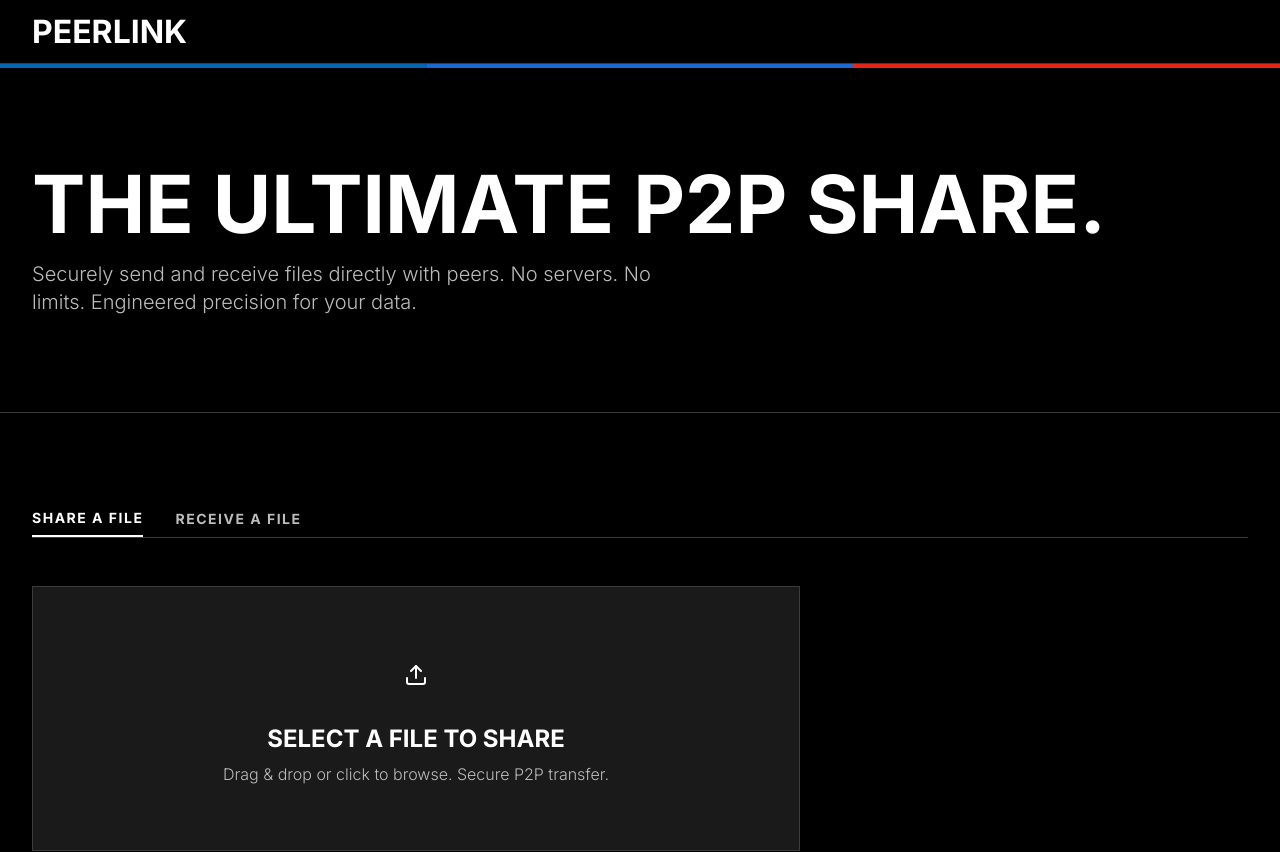
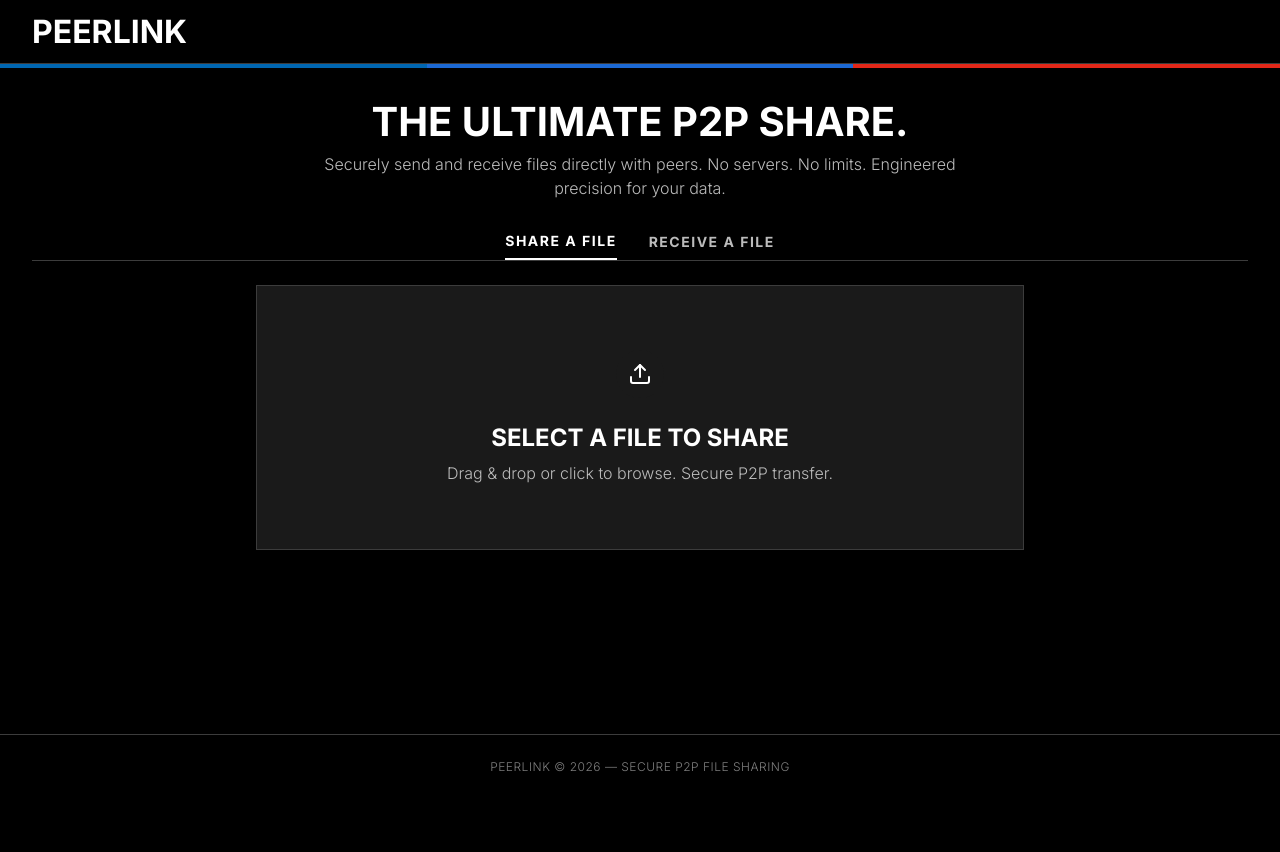
Before and after one commit to haardiksagar/Peer-Link, a Next.js app in the folder PeerLink/ui/: page / in a window 1280 px wide. Shown: the top 852 px of the page. Built offline with nearby package versions, Linux system fonts and the light colour scheme.

Commit message:
fixed the page alignment

```diff
--- a/PeerLink/ui/src/app/page.tsx
+++ b/PeerLink/ui/src/app/page.tsx
@@ -84,15 +84,15 @@ export default function Home() {
   };
 
   return (
-    <div className="w-full max-w-[1440px] mx-auto pb-24">
+    <div className="w-full max-w-[1440px] mx-auto flex flex-col min-h-[calc(100vh-68px)]">
       {/* Hero Band */}
-      <div className="w-full py-[96px] px-8 border-b border-[#3c3c3c] flex flex-col items-start justify-center">
-        <h1 className="display-xl mb-4">THE ULTIMATE P2P SHARE.</h1>
-        <p className="title-md max-w-2xl text-[#bbbbbb]">Securely send and receive files directly with peers. No servers. No limits. Engineered precision for your data.</p>
+      <div className="w-full pt-[32px] pb-[16px] px-8 flex flex-col items-center justify-center text-center">
+        <h1 className="display-md mb-2">THE ULTIMATE P2P SHARE.</h1>
+        <p className="body-md max-w-2xl text-[#bbbbbb]">Securely send and receive files directly with peers. No servers. No limits. Engineered precision for your data.</p>
       </div>
 
-      <div className="w-full px-8 py-[96px]">
-        <div className="flex space-x-8 border-b border-[#3c3c3c] mb-12">
+      <div className="w-full px-8 py-[16px] flex-grow">
+        <div className="flex justify-center space-x-8 border-b border-[#3c3c3c] mb-6">
           <button
             className={`category-tab ${activeTab === 'upload' ? 'category-tab-active' : ''}`}
             onClick={() => setActiveTab('upload')}
@@ -107,7 +107,7 @@ export default function Home() {
           </button>
         </div>
 
-        <div className="max-w-3xl">
+        <div className="max-w-3xl mx-auto">
           {activeTab === 'upload' ? (
             <div>
               <FileUpload onFileUpload={handleFileUpload} isUploading={isUploading} />
@@ -142,8 +142,8 @@ export default function Home() {
         </div>
       </div>
 
-      <footer className="w-full px-8 py-16 border-t border-[#3c3c3c]">
-        <p className="caption text-[#7e7e7e]">PEERLINK &copy; {new Date().getFullYear()} — SECURE P2P FILE SHARING</p>
+      <footer className="w-full px-8 py-6 border-t border-[#3c3c3c] mt-auto">
+        <p className="caption text-[#7e7e7e] text-center">PEERLINK &copy; {new Date().getFullYear()} — SECURE P2P FILE SHARING</p>
       </footer>
     </div>
   );
```
